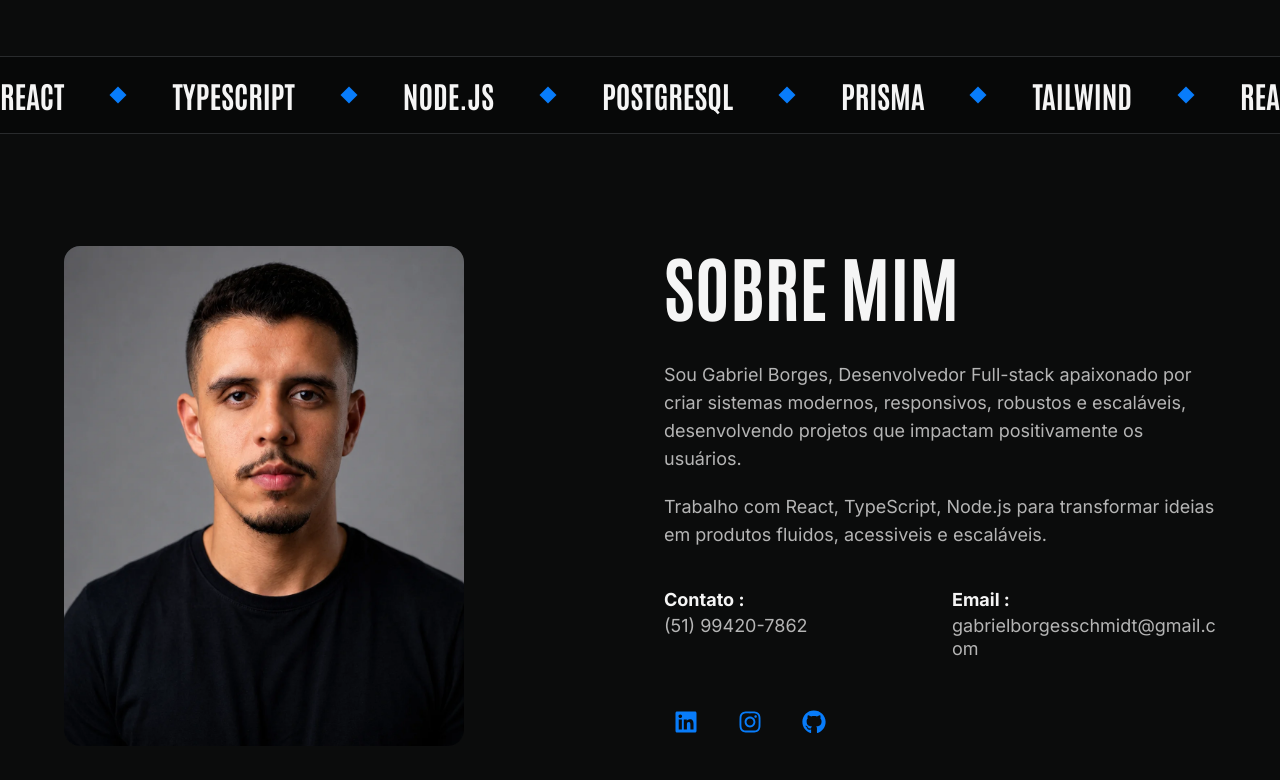
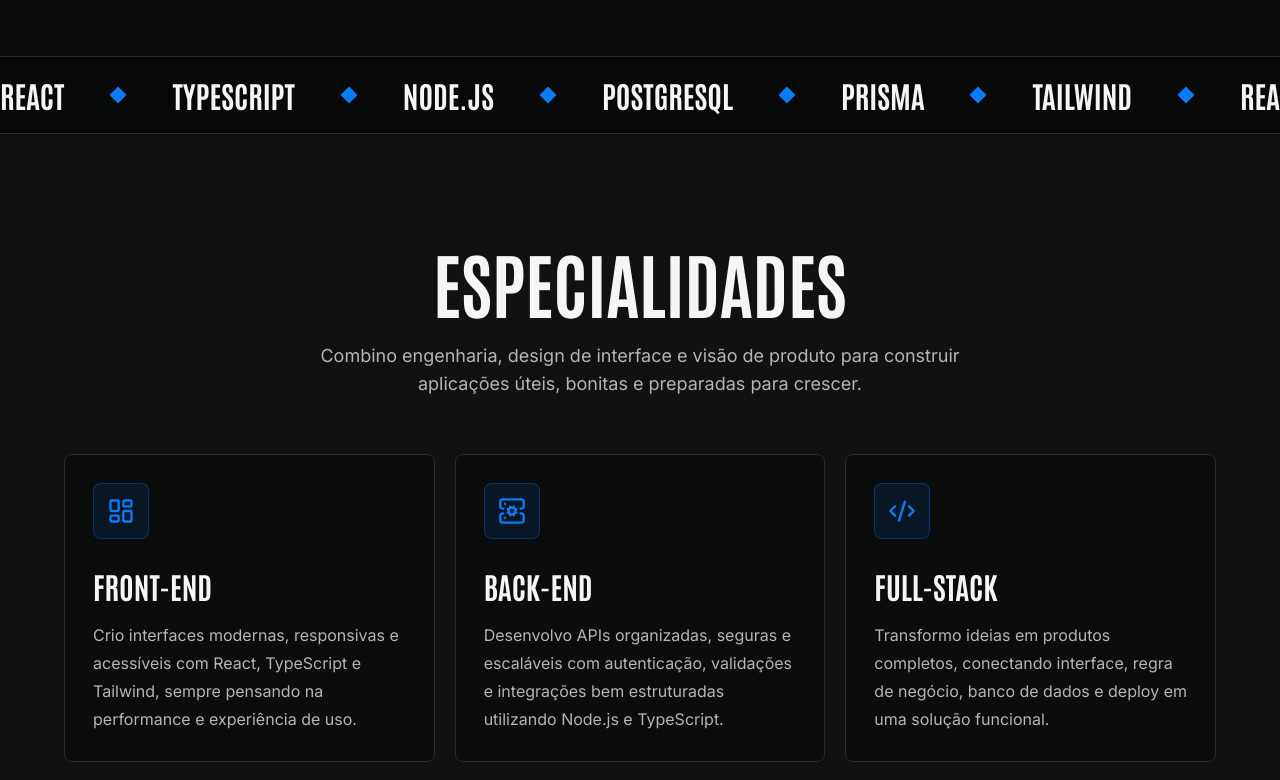
Before and after one commit to GSBorgess/portfolio, a React app: page / in a window 1280 px wide. Shown: the part 780-1560 px from the top of the page. Built offline with nearby package versions, Linux system fonts and the light colour scheme; the HTML template or start-up script is replaced by a standard one.

Commit message:
altera ordem das seções, deixando neste ordem: 1- hero, 2- especialidades, 3- projetos, 4- sobre mim

```diff
--- a/src/App.tsx
+++ b/src/App.tsx
@@ -10,9 +10,9 @@ export default function App() {
     <>
       <Header />
       <HeroSection />
-      <AboutSection />
       <SpecialtiesSection />
       <ProjectsSection />
+      <AboutSection />
       <Footer />
     </>
   );
```
